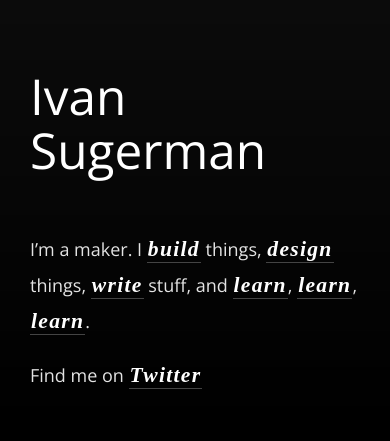
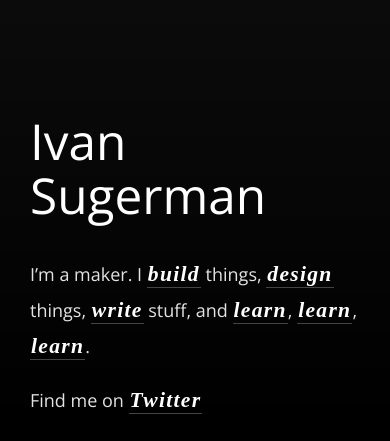
Before and after one commit to jivinivan/jivinivan.github.io, a website: page index.html in a window 390 px wide. Shown: the part 403-844 px from the top of the page. Drawn offline with nearby package versions, Linux system fonts and the light colour scheme; a web font is replaced by a local one.

Commit message:
adjusted padding smaller screens

```diff
--- a/assets/sass/master.scss
+++ b/assets/sass/master.scss
@@ -129,6 +129,10 @@
     padding:0 0 20px;
     font-weight:300;
     color:#fff;
+
+    @media (max-width: 700px) {
+      padding:0;
+    }
 }
 
 p {
@@ -181,7 +185,7 @@
         width:100%;
         left:0;
         @include vendorize(box-sizing,border-box);
-        padding:30px;
+        padding:30px 30px 5px;
     }
 }
 
```
Also changed, not shown: build/css/master.css.
